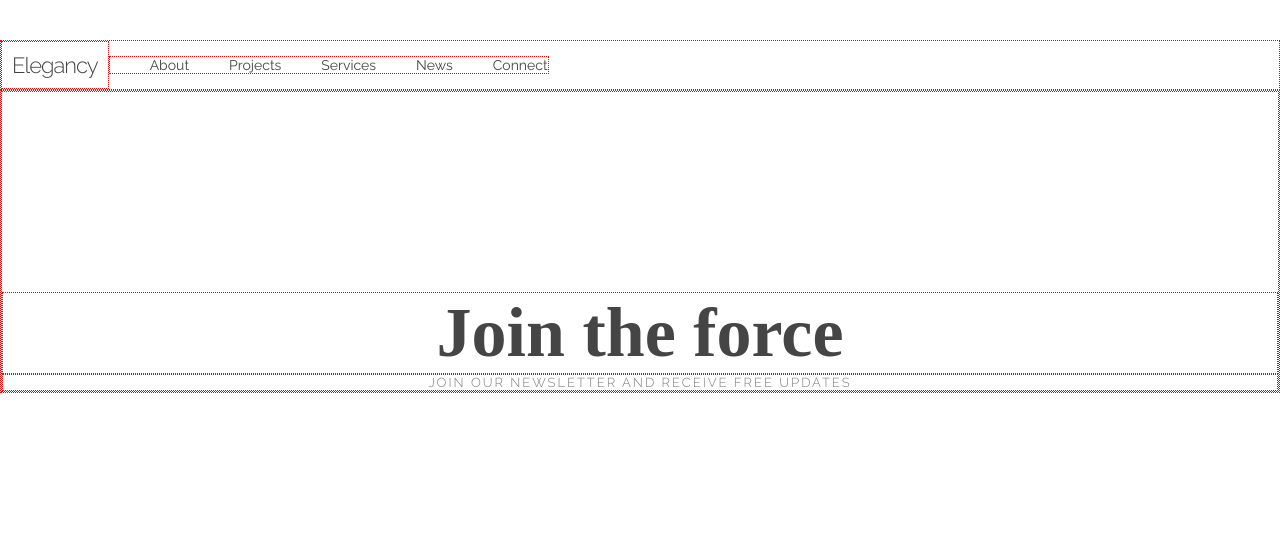
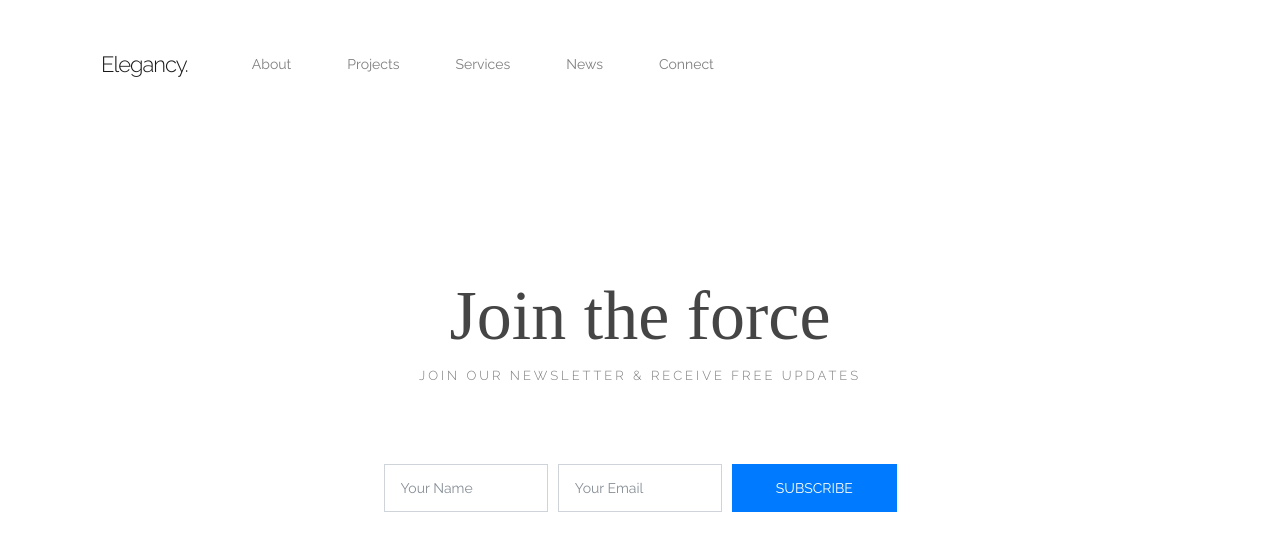
Before and after one commit to Ls777/elegancy-website-template, a website: page index.html in a window 1280 px wide. Drawn offline with nearby package versions, Linux system fonts and the light colour scheme; files that its build step writes are made by us from their sources.

Commit message:
navbar + call to action basic layout

```diff
--- a/index.html
+++ b/index.html
@@ -1,39 +1,85 @@
 <!doctype html>
-<html>
+<html lang="en">
 <head>
     <title>Elegancy HTML template</title>
 
     <meta charset="utf-8" />
     <meta http-equiv="Content-type" content="text/html; charset=utf-8" />
-    <meta name="viewport" content="width=device-width, initial-scale=1" />
+    <meta name="viewport" content="width=device-width, initial-scale=1, shrink-to-fit=no">
+    <link rel="stylesheet" href="https://maxcdn.bootstrapcdn.com/bootstrap/4.0.0-beta.2/css/bootstrap.min.css" integrity="sha384-PsH8R72JQ3SOdhVi3uxftmaW6Vc51MKb0q5P2rRUpPvrszuE4W1povHYgTpBfshb" crossorigin="anonymous">
+
     <link href="build/css/main.css" rel="stylesheet" type="text/css">
-    <link href="build/css/bootstrap-grid.min.css" rel="stylesheet" type="text/css">
+
+
     <link href="https://fonts.googleapis.com/css?family=Raleway:300,400,700" rel="stylesheet">
 
 
 </head>
 <body>
-    <nav class="container">
-        <div id="brand">
-            Elegancy
+    <div class="container">
+    <nav class="navbar navbar-expand-md navbar-light bg-inverse">
+        <a class="navbar-brand" href="#">Elegancy.</a>
+        <button class="navbar-toggler" type="button" data-toggle="collapse" data-target="#navbarSupportedContent" aria-controls="navbarSupportedContent" aria-expanded="false" aria-label="Toggle navigation">
+            <span class="navbar-toggler-icon"></span>
+        </button>
+
+        <div class="collapse navbar-collapse" id="navbarSupportedContent">
+            <ul class="navbar-nav mr-auto">
+                <li class="nav-item">
+                    <a class="nav-link" herf="#">About</a>
+                </li>
+                <li class="nav-item">
+                    <a class="nav-link" herf="#">Projects</a>
+                </li>
+                <li class="nav-item">
+                    <a class="nav-link" herf="#">Services</a>
+                </li>
+                <li class="nav-item">
+                    <a class="nav-link" herf="#">News</a>
+                </li>
+                <li class="nav-item">
+                    <a class="nav-link" herf="#">Connect</a>
+                </li>
+
+
+
+
+
+            </ul>
+
         </div>
-        <ul>
-            <li>About</li>
-            <li>Projects</li>
-            <li>Services</li>
-            <li>News</li>
-            <li>Connect</li>
-        </ul>
     </nav>
+    </div>
+
     <section class="container">
         <header class="row">
             <div class="col-md-12">
                 <h1>Join the force</h1>
-                <h4>JOIN OUR NEWSLETTER AND RECEIVE FREE UPDATES</h4>
+                <h4>JOIN OUR NEWSLETTER &amp RECEIVE FREE UPDATES</h4>
             </div>
         </header>
+        <div class="row justify-content-md-center">
+            <form>
+                <div class="form">
+                    <div class="form-row">
+                  <div class="col-md">
+                    <input type="text" class="form-control form-control-lg rounded-0" placeholder="Your Name">
+                  </div>
+                  <div class="col-md">
+                    <input type="text" class="form-control form-control-lg rounded-0" placeholder="Your Email">
+                  </div>
+                  <div class="col-md">
+                    <button type="button" class="btn btn-primary btn-lg btn-block rounded-0">SUBSCRIBE</button>
+                  </div>
+                  </div>
+                </div>
+              </form>
+        </div>
     </div>
 
 
+    <script src="https://code.jquery.com/jquery-3.2.1.slim.min.js" integrity="sha384-KJ3o2DKtIkvYIK3UENzmM7KCkRr/rE9/Qpg6aAZGJwFDMVNA/GpGFF93hXpG5KkN" crossorigin="anonymous"></script>
+    <script src="https://cdnjs.cloudflare.com/ajax/libs/popper.js/1.12.3/umd/popper.min.js" integrity="sha384-vFJXuSJphROIrBnz7yo7oB41mKfc8JzQZiCq4NCceLEaO4IHwicKwpJf9c9IpFgh" crossorigin="anonymous"></script>
+    <script src="https://maxcdn.bootstrapcdn.com/bootstrap/4.0.0-beta.2/js/bootstrap.min.js" integrity="sha384-alpBpkh1PFOepccYVYDB4do5UnbKysX5WZXm3XxPqe5iKTfUKjNkCk9SaVuEZflJ" crossorigin="anonymous"></script>
 </body>
 </html>
--- a/scss/main.scss
+++ b/scss/main.scss
@@ -6,9 +6,49 @@ body {
     -webkit-font-smoothing: antialiased;
     font-family: "Raleway";
     color: $dark-grey;
-    margin: 0;
+
 }
 
+a {
+    margin: 0px;
+    padding: 0px;
+}
+
+nav {
+    margin-top: 35px;
+}
+
+.navbar-brand {
+    font-size: 22px;
+    letter-spacing: -1px;
+    font-weight: 300;
+    color: $dark-grey;
+}
+
+nav ul {
+    font-size: 14px;
+}
+
+nav li {
+    padding-left: 40px;
+}
+
+.form {
+    margin-top: 40px;
+    background-color: white;
+    padding: 40px;
+    line-height: 40px;
+}
+
+form {
+    line-height: 40px;
+}
+
+input, button {
+    font-size: 14px !important;
+    line-height: 30px !important;
+}
+/*
 nav {
     display: flex;
     align-items: center;
@@ -16,13 +56,6 @@ nav {
     margin-top: 40px;
 }
 
-#brand {
-        padding: 10px;
-        margin: 0px;
-        font-size: 22px;
-        letter-spacing: -1px;
-        font-weight: 300;
-}
 
 nav ul {
     display: flex;
@@ -34,6 +67,7 @@ nav ul {
 nav li {
     padding-left: 40px;
 }
+*/
 
 header {
     text-align: center;
@@ -42,18 +76,18 @@ header {
 h1 {
     font-family: "Euphoria Script", "Times New Roman";
     font-size: 70px;
-    margin: 200px 0px 0px 0px;
+    margin: 180px 0px 0px 0px;
     color: $dark-grey;
 }
 
 h4 {
-    letter-spacing: 2px;
+    letter-spacing: 3px;
     font-weight: lighter;
     font-size: 13px;
-    margin: 0px 0px 0px 0px;
+    margin: 10px 0px 0px 0px;
     color: $grey
 }
 
 div, ul, nav, header, h1, h2, h3, h4 {
-    border: red 1px dotted;
+    //border: red 1px dotted;
 }
```
